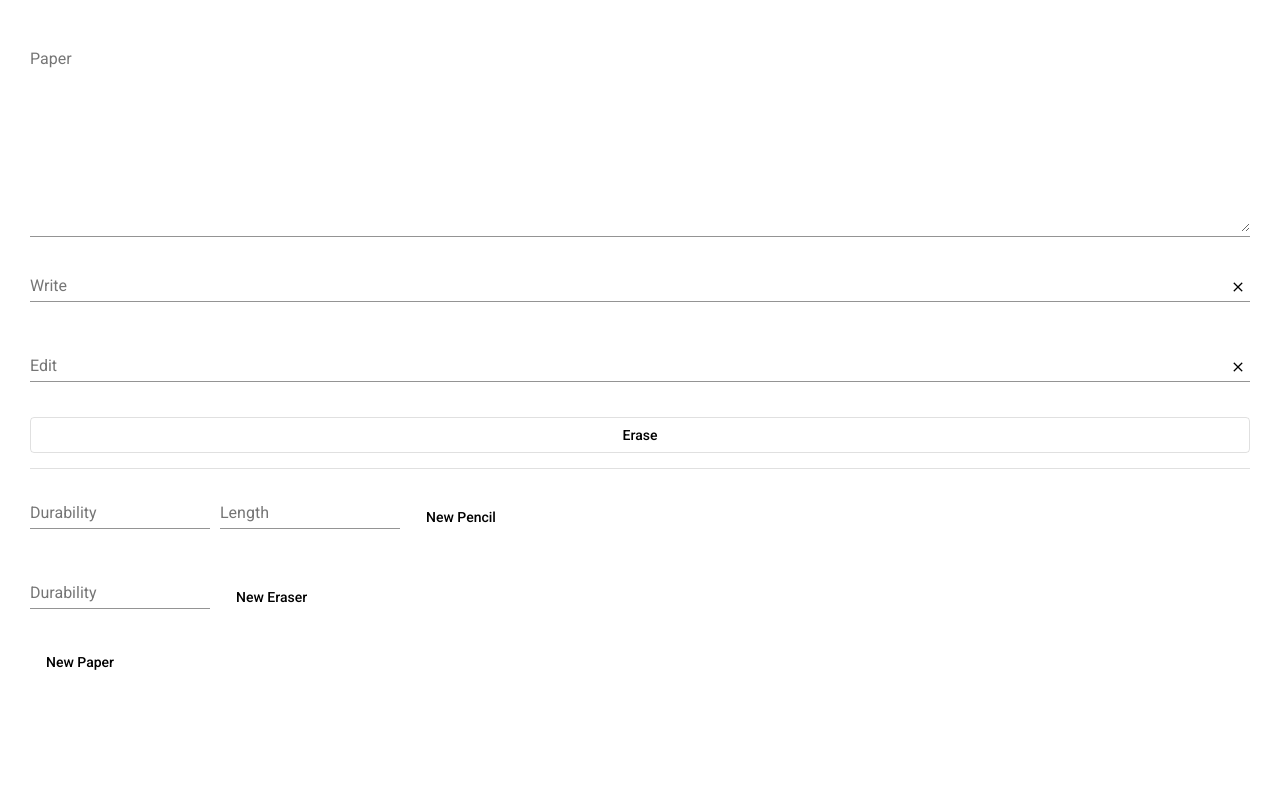
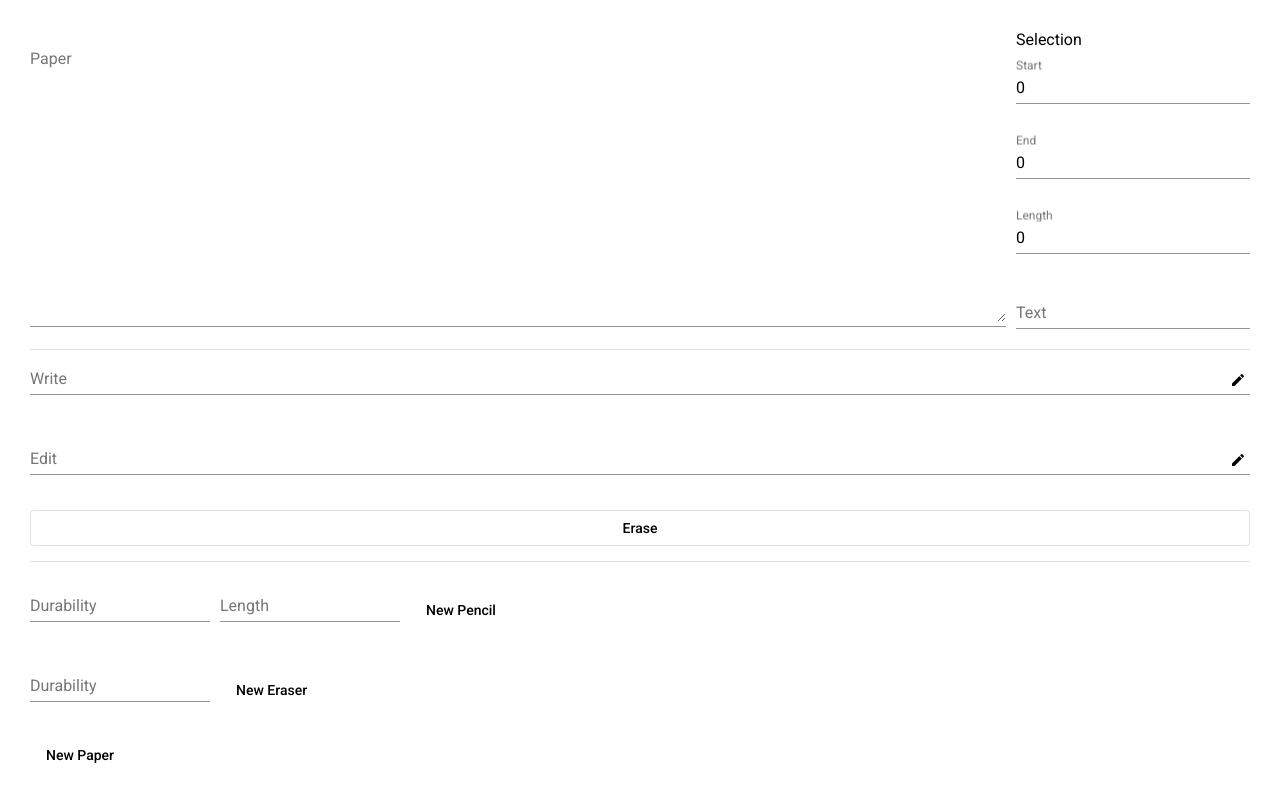
Before and after one commit to dexterityzx/angular-pencil-durability-, an Angular app: page / in a window 1280 px wide. Built offline with nearby package versions, Linux system fonts and the light colour scheme.

Commit message:
add selection info to display component

```diff
--- a/src/app/view/action/action.component.html
+++ b/src/app/view/action/action.component.html
@@ -2,14 +2,14 @@
   <mat-form-field>
     <input matInput placeholder="Write" #writeInput>
     <button mat-button mat-icon-button matSuffix (click)="write($event,writeInput)">
-      <mat-icon>close</mat-icon>
+      <mat-icon>edit</mat-icon>
     </button>
   </mat-form-field>
 
   <mat-form-field>
     <input matInput placeholder="Edit" #editInput>
     <button mat-button mat-icon-button matSuffix (click)="edit($event,editInput)">
-      <mat-icon>close</mat-icon>
+      <mat-icon>edit</mat-icon>
     </button>
   </mat-form-field>
 
--- a/src/app/view/display/display.component.html
+++ b/src/app/view/display/display.component.html
@@ -1,4 +1,23 @@
-  <mat-form-field class="container">
-    <textarea #textArea matInput placeholder="Paper" readonly rows="10"
-      (mouseup)="setSelectionRange(textArea)"></textarea>
+<div class="container" fxLayout="row" fxLayoutGap="10px">
+  <mat-form-field fxFlex="80">
+    <textarea #paperTextarea matInput placeholder="Paper" readonly rows="15"
+      (mouseup)="setSelectionRange(paperTextarea)"></textarea>
   </mat-form-field>
+
+  <div fxFlex fxLayout="column" fxLayoutGap="10px">
+    <label>Selection</label>
+    <mat-form-field>
+      <input matInput placeholder="Start" [value]="selectionStart" readonly>
+    </mat-form-field>
+    <mat-form-field>
+      <input matInput placeholder="End" [value]="selectionEnd" readonly>
+    </mat-form-field>
+    <mat-form-field>
+      <input matInput placeholder="Length" [value]="selectionLength" readonly>
+    </mat-form-field>
+    <mat-form-field>
+      <input matInput placeholder="Text" [value]="selectedText" readonly>
+    </mat-form-field>
+  </div>
+</div>
+<mat-divider></mat-divider>
--- a/src/app/view/display/display.component.ts
+++ b/src/app/view/display/display.component.ts
@@ -9,22 +9,42 @@ import { AppStateService } from 'src/app/core/services/app-state.service';
 })
 export class DisplayComponent implements OnInit {
 
-  @ViewChild('textArea', { static: false }) paperView: ElementRef;
+  @ViewChild('paperTextarea', { static: false }) paperView: ElementRef;
+  selectionStart: number;
+  selectionEnd: number;
+  selectionLength: number;
+  selectedText: string;
 
   constructor(private _appState: AppStateService) { }
 
   ngOnInit() {
+    this.selectionStart = 0;
+    this.selectionEnd = 0;
+    this.selectionLength = this.selectionEnd - this.selectionEnd;
+    this.selectedText = "";
   }
 
   ngAfterViewInit() {
+
     this._appState.paper.subscribe((nextPaper: Paper) => {
       this.paperView.nativeElement.value = nextPaper.text;
+      this.udpateSelection(this.paperView.nativeElement);
+
     });
   }
 
   setSelectionRange(textArea) {
     this._appState.selectionStart.next(textArea.selectionStart);
     this._appState.selectionEnd.next(textArea.selectionEnd);
+    this.udpateSelection(textArea);
   }
 
+  udpateSelection(textArea) {
+    this.selectionStart = textArea.selectionStart;
+    this.selectionEnd = textArea.selectionEnd;
+    this.selectionLength = textArea.selectionEnd - textArea.selectionStart;
+    this.selectedText = textArea.value.slice(this.selectionStart, this.selectionEnd);
+  }
+
+
 }
```
Also changed, not shown: 1 other file (tests, documents, lock files or other folders).
